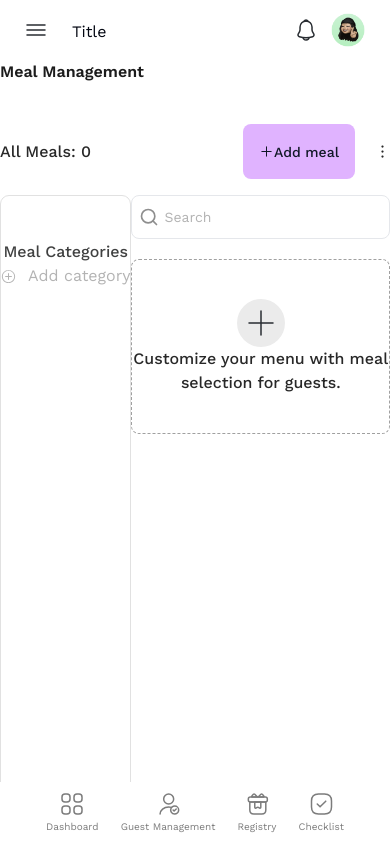
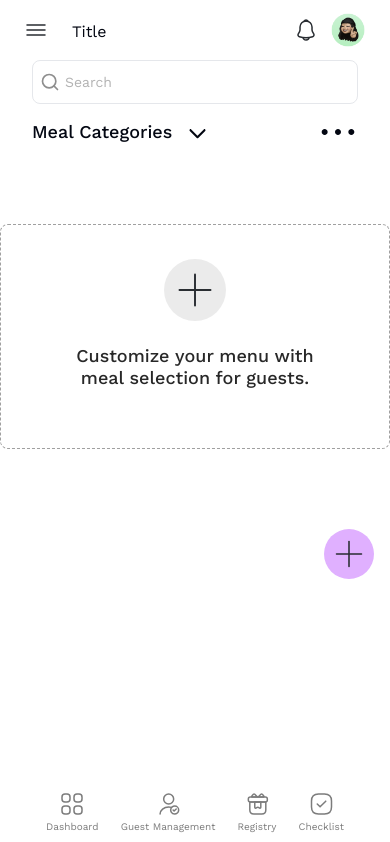
Before and after one commit to Dream-Affairs/Dream-Affairs-Frontend, a Next.js app: page /dashboard/meal-management in a window 390 px wide. Shown: the top 842 px of the page. Built offline with nearby package versions, Linux system fonts and the light colour scheme.

Commit message:
mobile responsivess for meal management page

```diff
--- a/app/dashboard/meal-management/page.tsx
+++ b/app/dashboard/meal-management/page.tsx
@@ -16,16 +16,26 @@ import { SearchIcon } from 'lucide-react';
 
 const MealManagement = () => {
   const [showModal, setShowModal] = useState(false);
+  const [showCategory, setShowCategory] = useState(false);
+  const [showMenu, setShowMenu] = useState(false);
   const router = useRouter();
 
   // const toggleModal = () => {
   //   setShowModal(!showModal);
   // };
 
+  const addCategory = () => {
+    setShowCategory(!showCategory);
+  };
+
+  const seeMenu = () => {
+    setShowMenu(!showMenu);
+  };
+
   return (
     <section className="lg:w-[calc(100%-80px)]  lg:mt-[36px] lg:min-h-[calc(100vh-36px-26px)] lg:border-l flex flex-col flex-1">
-      <h1 className="font-[600] lg:text-[32px] lg:leading-[44.8px] text-[#1C1C1C]">Meal Management</h1>
-      <div className="lg:max-w-full lg:ml-[36px]">
+      <h1 className="hidden lg:flex font-[600] lg:text-[32px] lg:leading-[44.8px] text-[#1C1C1C]">Meal Management</h1>
+      <div className="hidden lg:flex lg:max-w-full lg:ml-[36px]">
         <div className="flex justify-between items-center gap28 mt-10 mb-4 mx8">
           <h2 className="font-[500] lg:text-[16px] lg:leading-[22.4px] text-[#282828]">All Meals: 0</h2>
           <div className="flex gap-x-[20px] items-center text-[#282828]">
@@ -60,7 +70,10 @@ const MealManagement = () => {
               />
             </div>
             <div className="h-[175px] flex flex-col gap2 items-center justify-center border-[1px] border-[#A0A0A0] border-dashed rounded-[8px] lg:gap-y-[28px] px12 py8">
-              <button className="flex items-center justify-center bg-[#EBEBEB] text-[#292D32] lg:h-[64px] rounded-full lg:w-[64px]" onClick={()=>router.push('/dashboard/meal-management/add-meal')}>
+              <button
+                className="flex items-center justify-center bg-[#EBEBEB] text-[#292D32] lg:h-[64px] rounded-full lg:w-[64px]"
+                onClick={() => router.push('/dashboard/meal-management/add-meal')}
+              >
                 <svg
                   className=""
                   width="48"
@@ -92,6 +105,83 @@ const MealManagement = () => {
           </div>
         </div>
       </div>
+
+      {/* MOBILE SCREENS */}
+      <div className="flex flex-col lg:hidden">
+        <div className="relative  py-[12x] mx-8">
+          <SearchIcon className="absolute top-0 bottom-0 mx-[8px] my-auto left-0 z-10 w-[20px] h-[20px] text-[#8E8E8E]" />
+          <Input
+            placeholder="Search"
+            className=" px-[32px] font-[400] lg:h-[36px] lg:text-[14px] lg:leading-[20.3px] placeholder:text-[#B3B3B3]"
+          />
+        </div>
+        <div className="mx-8 my-2 flex justify-between items-center">
+          <div className="flex items-center gap-2">
+            <h2 className="font-[500] text-lg">Meal Categories</h2>
+            <button onClick={addCategory} className="relative">
+              <svg width="35" height="35" viewBox="0 0 15 15" fill="none" xmlns="http://www.w3.org/2000/svg">
+                <path
+                  d="M4.18179 6.18181C4.35753 6.00608 4.64245 6.00608 4.81819 6.18181L7.49999 8.86362L10.1818 6.18181C10.3575 6.00608 10.6424 6.00608 10.8182 6.18181C10.9939 6.35755 10.9939 6.64247 10.8182 6.81821L7.81819 9.81821C7.73379 9.9026 7.61934 9.95001 7.49999 9.95001C7.38064 9.95001 7.26618 9.9026 7.18179 9.81821L4.18179 6.81821C4.00605 6.64247 4.00605 6.35755 4.18179 6.18181Z"
+                  fill="currentColor"
+                  fill-rule="evenodd"
+                  clip-rule="evenodd"
+                ></path>
+              </svg>
+              <div>
+                {showCategory && (
+                  <p className="border border-[#E1E1E1] px-1 py-2 rounded-lg absolute w-40 right-0 text-[#282828]">
+                    Add category
+                  </p>
+                )}
+              </div>
+            </button>
+          </div>
+          <button onClick={seeMenu} className="relative">
+            <svg width="40" height="40" viewBox="0 0 15 15" fill="none" xmlns="http://www.w3.org/2000/svg">
+              <path
+                d="M3.625 7.5C3.625 8.12132 3.12132 8.625 2.5 8.625C1.87868 8.625 1.375 8.12132 1.375 7.5C1.375 6.87868 1.87868 6.375 2.5 6.375C3.12132 6.375 3.625 6.87868 3.625 7.5ZM8.625 7.5C8.625 8.12132 8.12132 8.625 7.5 8.625C6.87868 8.625 6.375 8.12132 6.375 7.5C6.375 6.87868 6.87868 6.375 7.5 6.375C8.12132 6.375 8.625 6.87868 8.625 7.5ZM12.5 8.625C13.1213 8.625 13.625 8.12132 13.625 7.5C13.625 6.87868 13.1213 6.375 12.5 6.375C11.8787 6.375 11.375 6.87868 11.375 7.5C11.375 8.12132 11.8787 8.625 12.5 8.625Z"
+                fill="currentColor"
+                fill-rule="evenodd"
+                clip-rule="evenodd"
+              ></path>
+            </svg>
+            <div>
+              {showMenu && (
+                <div className="border border-[#E1E1E1] bg-white flex flex-col items-start justify-start p-2 rounded-lg absolute w-40 right-0 text-[#BCBCBC]">
+                  <p>Hidden meals</p>
+                  <p>Download as CSV</p>
+                </div>
+              )}
+            </div>
+          </button>
+        </div>
+        <div className="my-16 flex flex-col gap2 items-center justify-center border-[1px] border-[#A0A0A0] border-dashed rounded-[8px]  px-12 py-[34px]">
+          <button
+            className="flex items-center justify-center bg-[#EBEBEB] text-[#292D32]  rounded-full"
+            onClick={() => router.push('/dashboard/meal-management/add-meal')}
+          >
+            <svg className="" width="62" height="62" viewBox="0 0 48 48" fill="none" xmlns="http://www.w3.org/2000/svg">
+              <path d="M12 24H36" stroke="#292D32" stroke-width="1.5" stroke-linecap="round" stroke-linejoin="round" />
+              <path d="M24 36V12" stroke="#292D32" stroke-width="1.5" stroke-linecap="round" stroke-linejoin="round" />
+            </svg>
+          </button>
+          <p className="text-[18px] p-6 font-[500] leading-[22.4px] text-center text-[#282828]">
+            Customize your menu with meal selection for guests.
+          </p>
+        </div>
+
+        <div className="flex justify-end m-4">
+          <button
+            className="flex items-center justify-center bg-[#E0B0FF] text-[#292D32] font-bold  rounded-full "
+            onClick={() => router.push('/dashboard/meal-management/add-meal')}
+          >
+            <svg className="" width="50" height="50" viewBox="0 0 48 48" fill="none" xmlns="http://www.w3.org/2000/svg">
+              <path d="M12 24H36" stroke="#292D32" stroke-width="1.5" stroke-linecap="round" stroke-linejoin="round" />
+              <path d="M24 36V12" stroke="#292D32" stroke-width="1.5" stroke-linecap="round" stroke-linejoin="round" />
+            </svg>
+          </button>
+        </div>
+      </div>
     </section>
   );
 };
```
Also changed, not shown: 1 other file (tests, documents, lock files or other folders).
